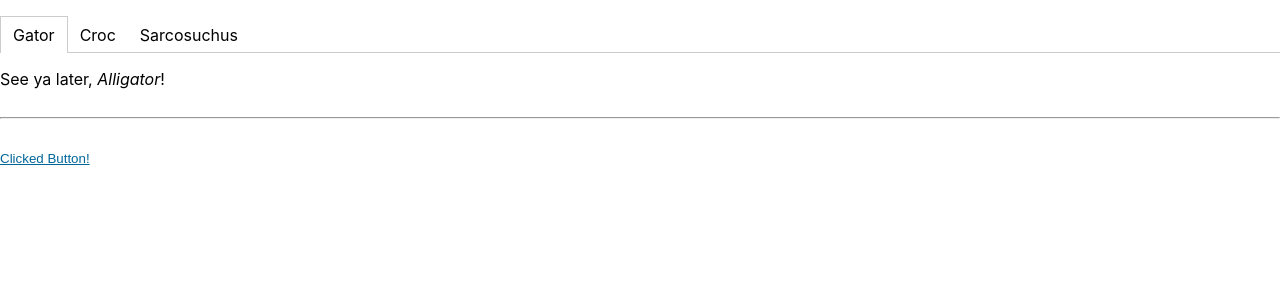
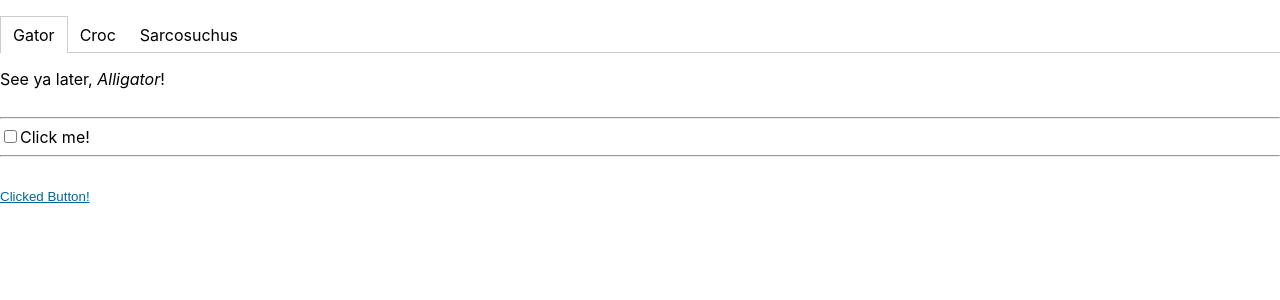
Before and after one commit to neohed/clean-components, a React (Create React App) app: page / in a window 1280 px wide. Shown: the top 300 px of the page. Built offline with nearby package versions, Linux system fonts and the light colour scheme.

Commit message:
Added Checkbox component

```diff
--- a/src/App.js
+++ b/src/App.js
@@ -1,9 +1,12 @@
-import React from 'react';
+import React, {useState} from 'react';
 import Tabs from './components/Tabs'
+import CleanButton from "./components/CleanButton";
+import Checkbox from "./components/Checkbox";
 import './App.css';
-import CleanButton from "./components/CleanButton";
 
 function App() {
+    const [isChecked, setIsChecked] = useState(false);
+
     return (
         <div className="App">
             <Tabs>
@@ -19,6 +22,13 @@ function App() {
             </Tabs>
             <br/>
             <hr/>
+            <Checkbox
+                id={'chk1'}
+                isChecked={isChecked}
+                label={'Click me!'}
+                changeHandler={(ctrl, checked) => setIsChecked(checked)}
+            />
+            <hr/>
             <br/>
             <CleanButton
                 text={'Clicked Button!'}
--- /dev/null
+++ b/src/components/Checkbox.js
@@ -0,0 +1,24 @@
+import React from 'react'
+
+const Checkbox = ({isChecked, id, label, changeHandler}) => (
+    [
+        <input
+            type="checkbox"
+            key={id + '_chk'}
+            id={id}
+            name={id}
+            checked={isChecked}
+            onChange={({target}) => changeHandler(target.value, !isChecked)}
+        />,
+        <label
+            key={id + '_lbl'}
+            htmlFor={id}
+        >
+            {
+                label
+            }
+        </label>
+    ]
+);
+
+export default Checkbox;
```
Lines whose indentation alone changed are shown as unchanged.
